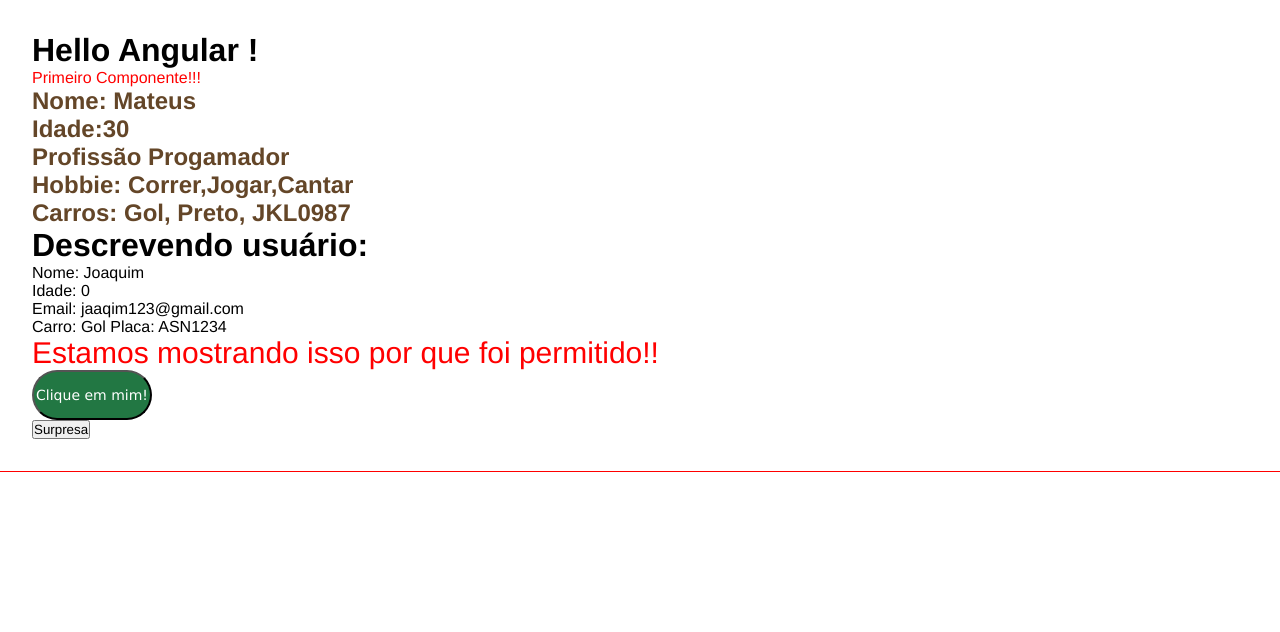
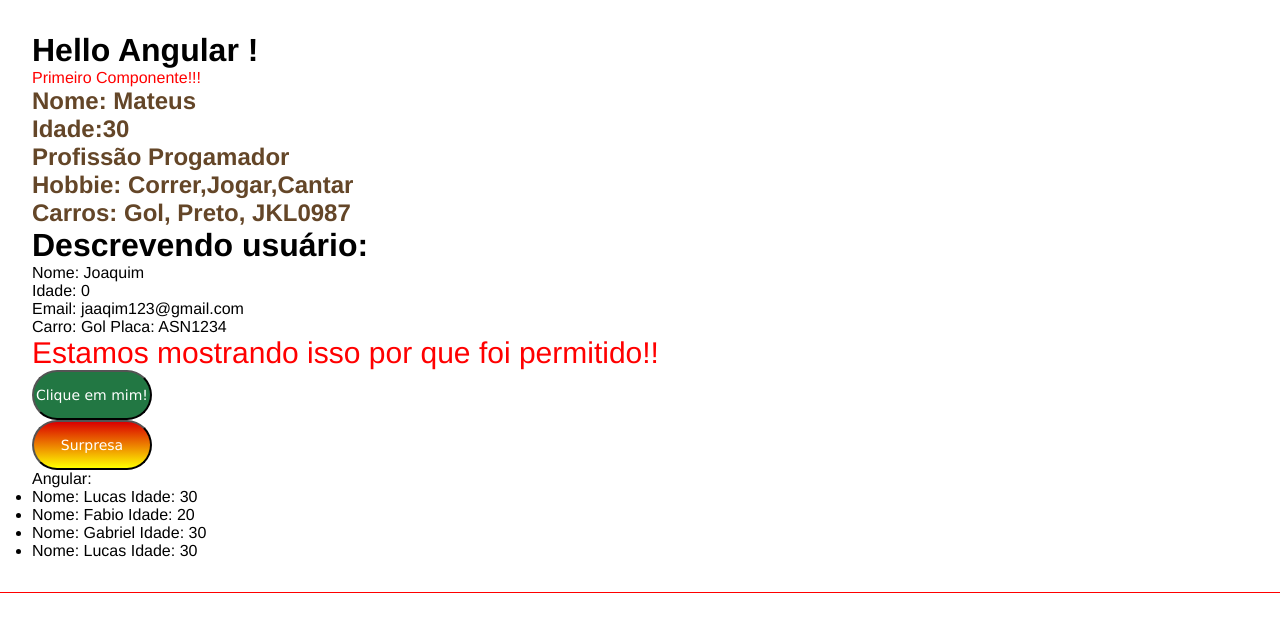
Before and after one commit to danielpereiradev/CRUD-angular, an Angular app: page / in a window 1280 px wide. Shown: the top 632 px of the page. Built offline with nearby package versions, Linux system fonts and the light colour scheme.

Commit message:
Usando ngfor

```diff
--- a/src/app/app.component.html
+++ b/src/app/app.component.html
@@ -4,3 +4,4 @@
 <!-- <app-directives></app-directives> -->
 <app-if-render></app-if-render>
 <app-eventos></app-eventos>
+<app-list-render></app-list-render>
--- a/src/app/app.module.ts
+++ b/src/app/app.module.ts
@@ -8,6 +8,7 @@ import { DirectivesComponent } from './components/directives/directives.componen
 import { ParentDataComponent } from './components/parent-data/parent-data.component';
 import { IfRenderComponent } from './components/if-render/if-render.component';
 import { EventosComponent } from './components/eventos/eventos.component';
+import { ListRenderComponent } from './components/list-render/list-render.component';
 
 @NgModule({
   declarations: [
@@ -16,7 +17,8 @@ import { EventosComponent } from './components/eventos/eventos.component';
     DirectivesComponent,
     ParentDataComponent,
     IfRenderComponent,
-    EventosComponent
+    EventosComponent,
+    ListRenderComponent
   ],
   imports: [
     BrowserModule,
--- a/src/app/components/eventos/eventos.component.css
+++ b/src/app/components/eventos/eventos.component.css
@@ -7,3 +7,13 @@
   border-radius: 60px;
   color:#fff;
 }
+
+.butao2{
+  width: 120px;
+  height: 50px;
+  background:linear-gradient(rgb(218, 0, 0), yellow);
+  font-family: Verdana, Geneva, Tahoma, sans-serif;
+  font-size:14px;
+  border-radius: 60px;
+  color:#fff;
+}
--- a/src/app/components/eventos/eventos.component.html
+++ b/src/app/components/eventos/eventos.component.html
@@ -5,7 +5,7 @@
 </div>
 
 <div class="aula">
-<img *ngIf="parabens" src="https://www.funimada.com/assets/images/cards/big/bday-658.gif" alt="parabens">
+<img *ngIf="parabens" src="https://www.funimada.com/assets/images/cards/big/bday-658.gif" width="100" height="100" alt="parabens">
 <button class="butao2"(click)= showImage()>Surpresa</button>
 
 </div>
--- /dev/null
+++ b/src/app/components/list-render/list-render.component.html
@@ -0,0 +1,18 @@
+<div class="aula">
+  <p>Angular:</p>
+
+<ul>
+
+<li   *ngFor="let p of  devs">
+   Nome: {{p.nome}}
+    Idade: {{p.idade}}
+</li>
+
+
+
+
+
+</ul>
+
+
+</div>
--- /dev/null
+++ b/src/app/components/list-render/list-render.component.ts
@@ -0,0 +1,29 @@
+import { Component, OnInit } from '@angular/core';
+
+@Component({
+  selector: 'app-list-render',
+  templateUrl: './list-render.component.html',
+  styleUrls: ['./list-render.component.css']
+})
+export class ListRenderComponent implements OnInit {
+
+
+
+
+
+devs = [
+{nome:"Lucas", idade:30},
+{nome: "Fabio", idade:20},
+{nome:"Gabriel", idade:30},
+{nome:"Lucas", idade:30},
+
+]
+
+
+constructor(){}
+
+  ngOnInit(): void {
+
+  }
+
+}
```
Also changed, not shown: src/app/components/list-render/list-render.component.css (added), 1 other file (tests, documents, lock files or other folders).
